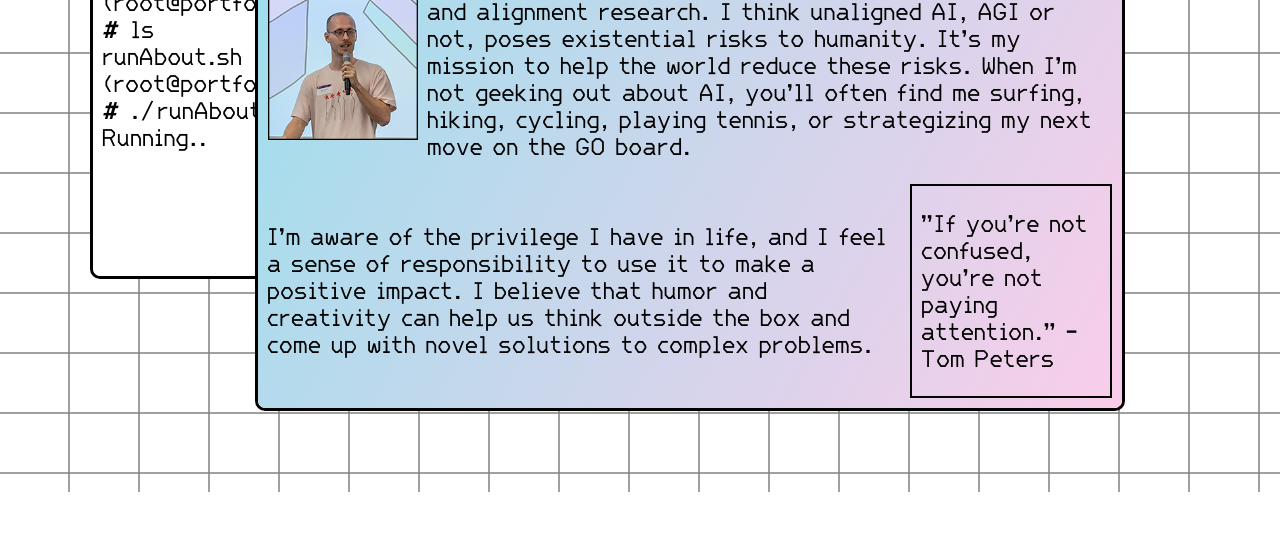
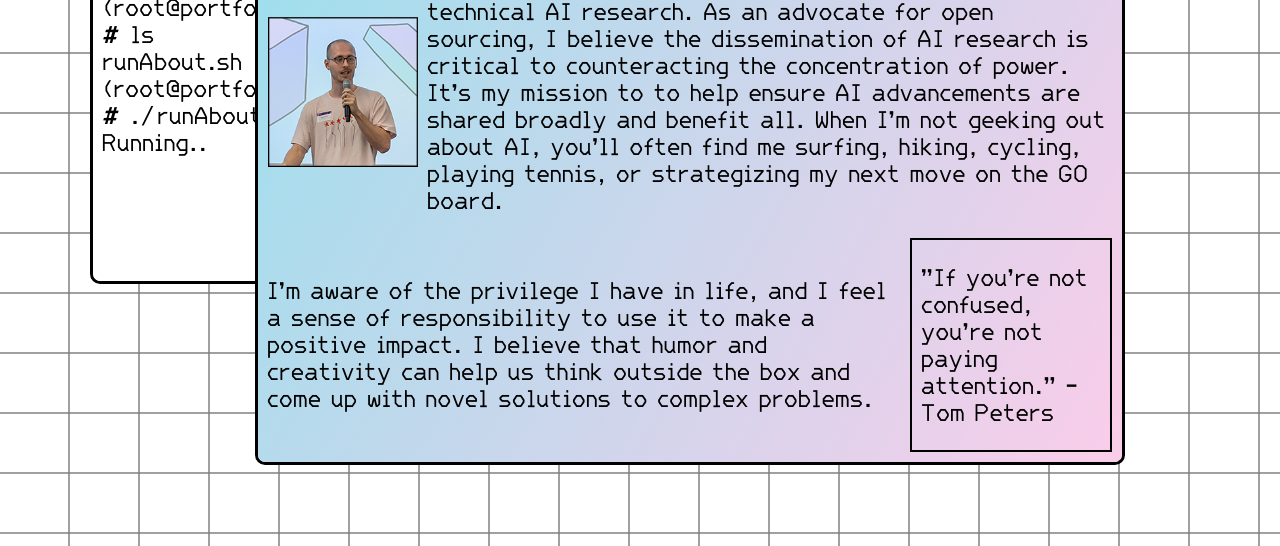
Before and after one commit to edwardguil/portfolio, a plain HTML site: page about.html in a window 1280 px wide. Shown: the part 366-912 px from the top of the page. Before the commit the page ends 858 px from the top, so only its background shows below. Drawn offline with Linux system fonts and the light colour scheme.

Commit message:
Update about.html

```diff
--- a/about.html
+++ b/about.html
@@ -135,15 +135,18 @@
                             <div class="mac-body">
                                 <div class="row">
                                     <img src="images/profile.png" width="150px" height="150px" alt="profile"/>
-                                    <p>Hi there! I'm Edward and I'm passionate
-                                        about AI safety and alignment research. I think unaligned
-                                        AI, AGI or not, poses existential risks to humanity.
-                                        It's my mission to help the world reduce these risks.
+                                    <p>
+                                        Hi there! I'm Edward, and I'm deeply passionate about technical AI research.
+                                        As an advocate for open sourcing, I believe the dissemination of AI research is
+                                        critical to counteracting the concentration of power. It's my mission to
+                                        to help ensure AI advancements are shared broadly and benefit all.
+
                                         When I'm not geeking out about AI, you'll
                                         often find me surfing, hiking, cycling,
                                         playing tennis, or strategizing my next
                                         move on the GO board.
                                     </p>
+
                                 </div>
                                 <div class="row">
                                     <p>I'm aware of the privilege I have in life,
```
